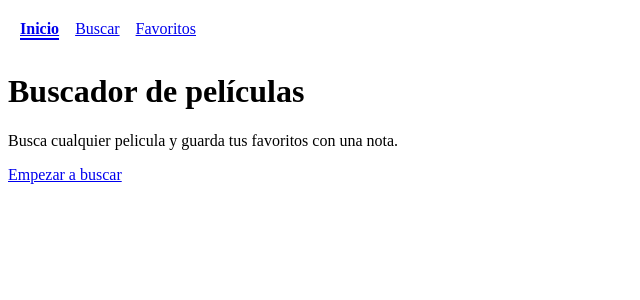
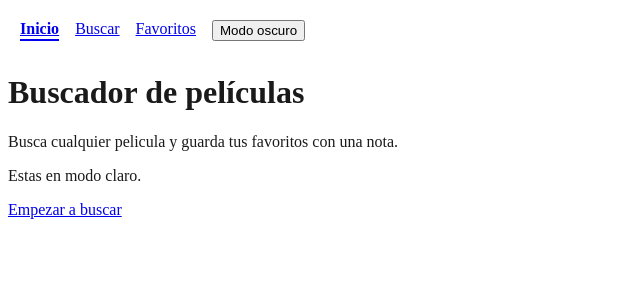
Before and after one commit to Brayan1565/Buscador-de-peliculas, a React (Vite) app: page / in a window 1280 px wide. Shown: the top 300 px of the page, without its empty margins (0-640 px from the left). Built offline with nearby package versions, Linux system fonts and the light colour scheme; no server answers.

Commit message:
Se agrego el modo claro y oscuro con Context

```diff
--- a/src/App.jsx
+++ b/src/App.jsx
@@ -1,3 +1,5 @@
+import { useContext } from "react";
+import { TemaContext } from "./context/TemaContext";
 import { Routes, Route } from "react-router";
 import useLocalStorage from "./hooks/useLocalStorage";
 import Navbar from "./components/Navbar/Navbar";
@@ -10,8 +12,10 @@ import NotFoundPage from "./pages/NotFoundPage";
 function App() {
   const [guardados, setGuardados] = useLocalStorage("guardados", []);
 
+  const { tema } = useContext(TemaContext);
+
   return (
-    <>
+    <div className={`app ${tema}`}>
       <Navbar />
       <Routes>
         <Route path="/" element={<InicioPage />} />
@@ -26,7 +30,7 @@ function App() {
         />
         <Route path="*" element={<NotFoundPage />} />
       </Routes>
-    </>
+    </div>
   );
 }
 
--- /dev/null
+++ b/src/components/BotonTema/BotonTema.jsx
@@ -0,0 +1,14 @@
+import { useContext } from "react";
+import { TemaContext } from "../../context/TemaContext";
+
+function BotonTema() {
+    const { tema, alternar } = useContext(TemaContext);
+
+    return (
+        <button onClick={alternar}>
+            {tema === "claro" ? "Modo oscuro" : "Modo claro"}
+        </button>
+    )
+}
+
+export default BotonTema;
--- a/src/components/Navbar/Navbar.jsx
+++ b/src/components/Navbar/Navbar.jsx
@@ -1,4 +1,5 @@
 import { NavLink } from "react-router";
+import BotonTema from "../BotonTema/BotonTema";
 
 function Navbar() {
     return (
@@ -6,6 +7,7 @@ function Navbar() {
             <NavLink to="/" end>Inicio</NavLink>
             <NavLink to="/buscar">Buscar</NavLink>
             <NavLink to="/favoritos">Favoritos</NavLink>
+            <BotonTema />
         </nav>
     );
 }
--- /dev/null
+++ b/src/context/TemaContext.js
@@ -0,0 +1,3 @@
+import { createContext } from "react";
+
+export const TemaContext = createContext(null);
--- /dev/null
+++ b/src/context/TemaProvider.jsx
@@ -0,0 +1,17 @@
+import { TemaContext } from "./TemaContext";
+import useLocalStorage from "../hooks/useLocalStorage";
+
+function TemaProvider({ children }) {
+    const [tema, setTema] = useLocalStorage("tema", "claro");
+
+    const alternar = () =>
+        setTema((t) => (t === "claro" ? "oscuro" : "claro"));
+
+    return (
+        <TemaContext.Provider value={{ tema, alternar }}>
+            {children}
+        </TemaContext.Provider>
+    );
+}
+
+export default TemaProvider;
--- a/src/index.css
+++ b/src/index.css
@@ -17,6 +17,29 @@
   gap: 16px;
 }
 
+.app {
+  min-height: 100vh;
+  padding: 8px;
+}
+
+.claro {
+  background: #ffffff;
+  color: #1a1a1a;
+}
+
+.oscuro {
+  background: #1a1a2e;
+  color: #f1f1f1;
+}
+
+.oscuro a {
+  color: #8ab4ff;
+}
+
+.oscuro .tarjeta {
+  border-color: #555;
+}
+
 .navbar {
   display: flex;
   gap: 16px;
@@ -27,3 +50,7 @@
   font-weight: bold;
   border-bottom: 2px solid;
 }
+
+body {
+  margin: 0;
+}
--- a/src/main.jsx
+++ b/src/main.jsx
@@ -1,13 +1,16 @@
 import { StrictMode } from 'react'
 import { createRoot } from 'react-dom/client'
 import { BrowserRouter } from 'react-router'
+import TemaProvider from './context/TemaProvider.jsx'
 import './index.css'
 import App from './App.jsx'
 
 createRoot(document.getElementById('root')).render(
   <StrictMode>
     <BrowserRouter>
-    <App />
+      <TemaProvider>
+        <App />
+      </TemaProvider>
     </BrowserRouter>
   </StrictMode>,
 )
--- a/src/pages/InicioPage.jsx
+++ b/src/pages/InicioPage.jsx
@@ -1,10 +1,14 @@
+import { useContext } from "react";
+import { TemaContext } from "../context/TemaContext";
 import { Link } from "react-router";
 
 function InicioPage() {
+    const { tema } = useContext(TemaContext)
     return (
         <div>
             <h1>Buscador de películas</h1>
             <p>Busca cualquier pelicula y guarda tus favoritos con una nota.</p>
+            <p>Estas en modo {tema}.</p>
             <Link to="/buscar">Empezar a buscar</Link>
         </div>
     );
```
Also changed, not shown: src/components/Encabezado/Encabezado.jsx (deleted), src/context/TemaContext.jsx (deleted).
